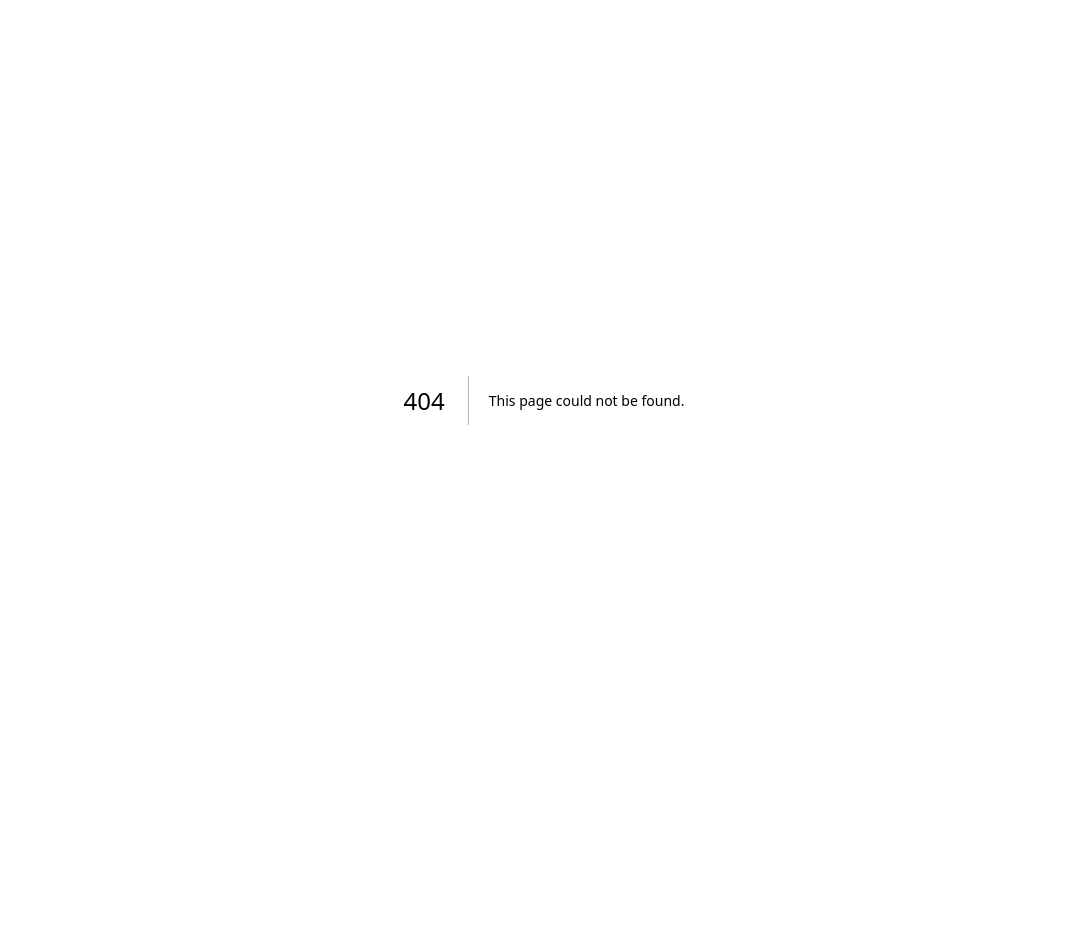
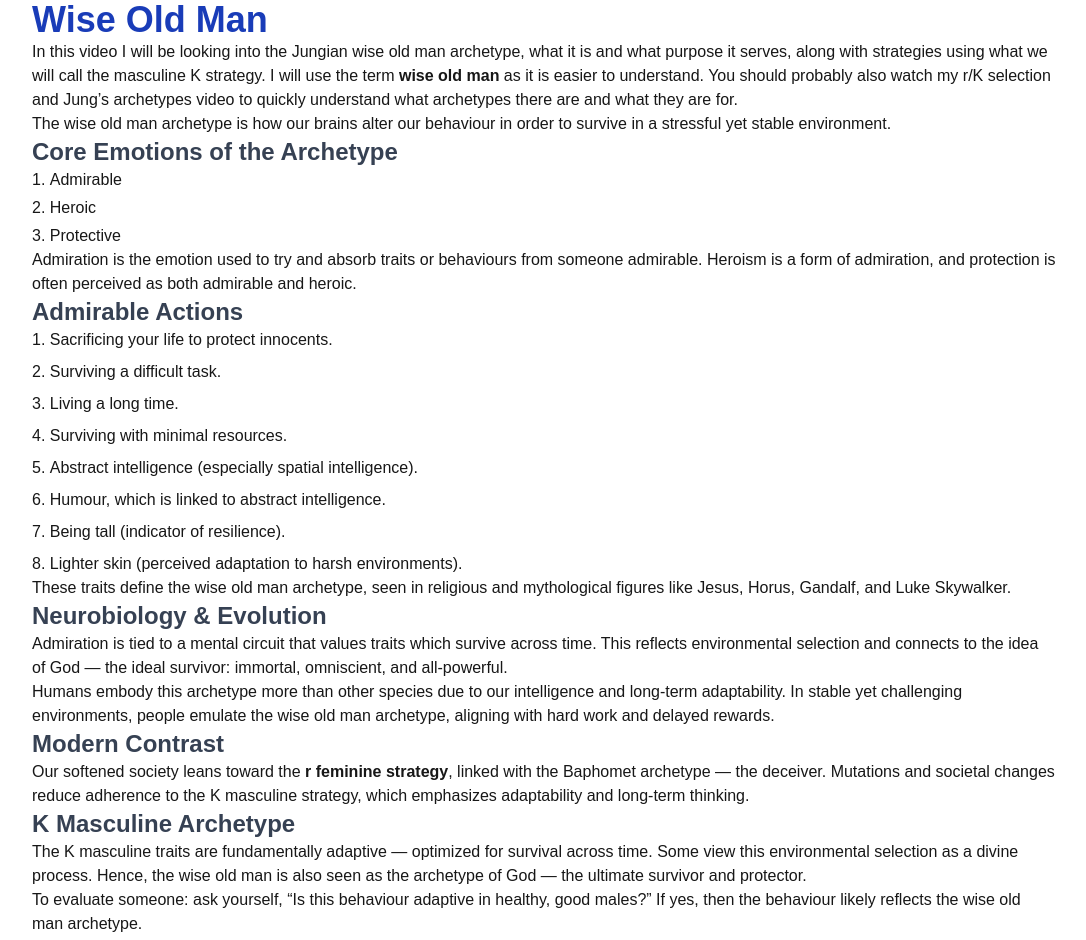
Before and after one commit to digitaldog444/adviseer, a Next.js app: page /wise-old-man in a window 1280 px wide. Before the commit this address had no page. Shown: the top 940 px of the page, without its empty margins (96-1182 px from the left). Before the commit the page ends 800 px from the top, so only its background shows below. Built offline with nearby package versions, Linux system fonts and the light colour scheme.

Commit message:
added wise old man

```diff
--- a/src/app/page.tsx
+++ b/src/app/page.tsx
@@ -38,6 +38,14 @@ export default function Home() {
               Tree of Life
             </Link>
           </li>
+          <li>
+            <Link
+              className="text-amber-500 hover:text-amber-600"
+              href="/wise-old-man"
+            >
+              Wise Old Man
+            </Link>
+          </li>
         </ul>
       </section>
     </>
--- /dev/null
+++ b/src/app/wise-old-man/page.tsx
@@ -0,0 +1,111 @@
+export default function Home() {
+  return (
+    <section className="max-w-256 m-auto">
+      <h1 className="text-4xl font-bold text-blue-800">Wise Old Man</h1>
+      <p>
+        In this video I will be looking into the Jungian wise old man archetype,
+        what it is and what purpose it serves, along with strategies using what
+        we will call the masculine K strategy. I will use the term{" "}
+        <strong>wise old man</strong> as it is easier to understand. You should
+        probably also watch my r/K selection and Jung’s archetypes video to
+        quickly understand what archetypes there are and what they are for.
+      </p>
+
+      <p>
+        The wise old man archetype is how our brains alter our behaviour in
+        order to survive in a stressful yet stable environment.
+      </p>
+
+      <h2 className="text-2xl font-semibold text-gray-700">
+        Core Emotions of the Archetype
+      </h2>
+      <ul className="list-decimal list-inside space-y-1">
+        <li>Admirable</li>
+        <li>Heroic</li>
+        <li>Protective</li>
+      </ul>
+
+      <p>
+        Admiration is the emotion used to try and absorb traits or behaviours
+        from someone admirable. Heroism is a form of admiration, and protection
+        is often perceived as both admirable and heroic.
+      </p>
+
+      <h2 className="text-2xl font-semibold text-gray-700">
+        Admirable Actions
+      </h2>
+      <ul className="list-decimal list-inside space-y-2">
+        <li>Sacrificing your life to protect innocents.</li>
+        <li>Surviving a difficult task.</li>
+        <li>Living a long time.</li>
+        <li>Surviving with minimal resources.</li>
+        <li>Abstract intelligence (especially spatial intelligence).</li>
+        <li>Humour, which is linked to abstract intelligence.</li>
+        <li>Being tall (indicator of resilience).</li>
+        <li>Lighter skin (perceived adaptation to harsh environments).</li>
+      </ul>
+
+      <p>
+        These traits define the wise old man archetype, seen in religious and
+        mythological figures like Jesus, Horus, Gandalf, and Luke Skywalker.
+      </p>
+
+      <h2 className="text-2xl font-semibold text-gray-700">
+        Neurobiology & Evolution
+      </h2>
+      <p>
+        Admiration is tied to a mental circuit that values traits which survive
+        across time. This reflects environmental selection and connects to the
+        idea of God — the ideal survivor: immortal, omniscient, and
+        all-powerful.
+      </p>
+
+      <p>
+        Humans embody this archetype more than other species due to our
+        intelligence and long-term adaptability. In stable yet challenging
+        environments, people emulate the wise old man archetype, aligning with
+        hard work and delayed rewards.
+      </p>
+
+      <h2 className="text-2xl font-semibold text-gray-700">Modern Contrast</h2>
+      <p>
+        Our softened society leans toward the{" "}
+        <strong>r feminine strategy</strong>, linked with the Baphomet archetype
+        — the deceiver. Mutations and societal changes reduce adherence to the K
+        masculine strategy, which emphasizes adaptability and long-term
+        thinking.
+      </p>
+
+      <h2 className="text-2xl font-semibold text-gray-700">
+        K Masculine Archetype
+      </h2>
+      <p>
+        The K masculine traits are fundamentally adaptive — optimized for
+        survival across time. Some view this environmental selection as a divine
+        process. Hence, the wise old man is also seen as the archetype of God —
+        the ultimate survivor and protector.
+      </p>
+
+      <p>
+        To evaluate someone: ask yourself, “Is this behaviour adaptive in
+        healthy, good males?” If yes, then the behaviour likely reflects the
+        wise old man archetype.
+      </p>
+
+      <h2 className="text-2xl font-semibold text-gray-700">
+        Masculinity & God
+      </h2>
+      <p>
+        This archetype appears masculine because men are biologically more
+        disposable — fewer reproductive consequences upon death. While admirable
+        women exist, extreme outliers tend to be men. Thus, the archetype is
+        visualized as a tall, old man with a beard.
+      </p>
+
+      <p className="italic">
+        In essence, the wise old man is the god of adaptation, protection, and
+        sacrifice.
+      </p>
+    </section>
+  );
+}
```
